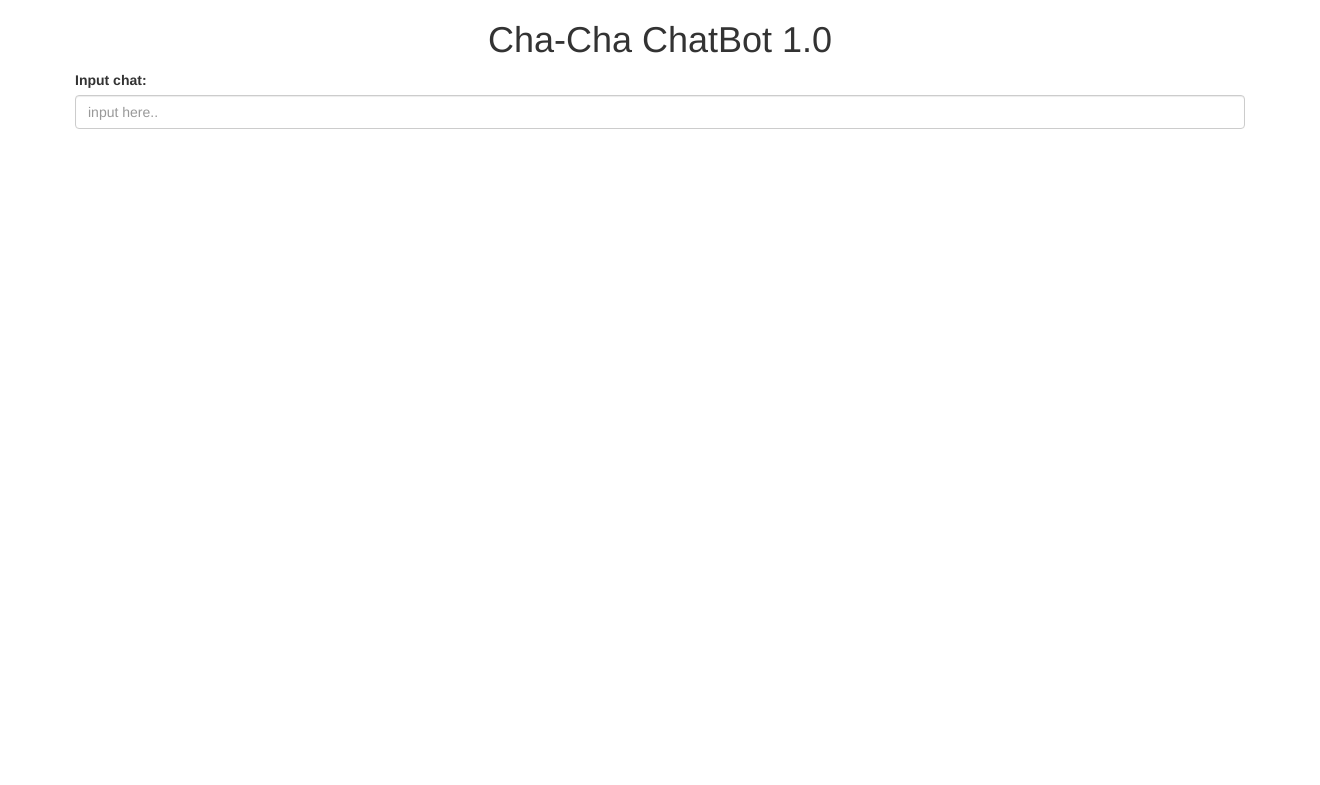
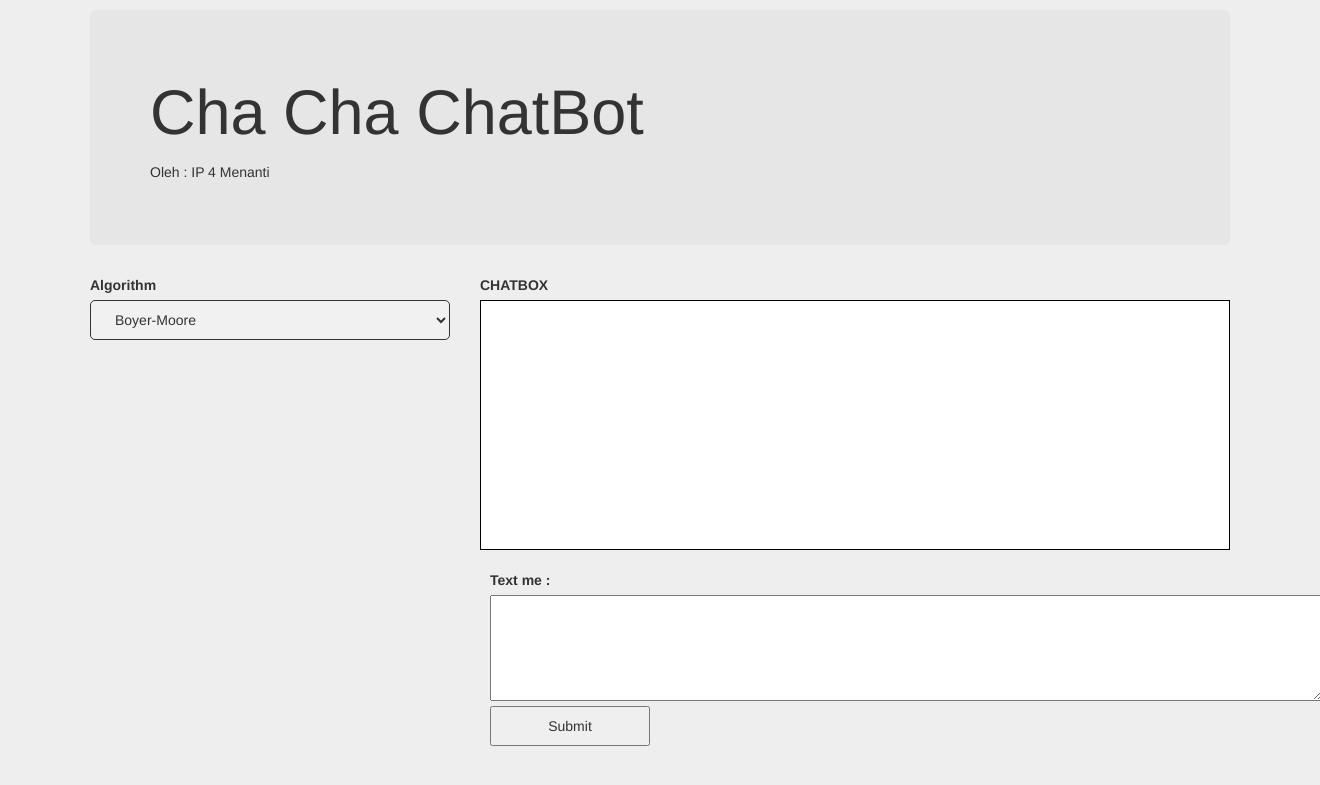
Before and after one commit to pandyakaa/Simple-ChatBot, a PHP site: page / in a window 1320 px wide. Shown: the top 785 px of the page. Run offline with PHP 8.4, Linux system fonts and the light colour scheme; some libraries are stand-ins or nearby versions.

Commit message:
temp program

```diff
--- a/BackEnd/index.php
+++ b/BackEnd/index.php
@@ -13,23 +13,34 @@
 	<script src="https://maxcdn.bootstrapcdn.com/bootstrap/3.3.7/js/bootstrap.min.js"></script>
 	<link rel="stylesheet" href="//cdn.jsdelivr.net/bootstrap.tagsinput/0.4.2/bootstrap-tagsinput.css" />
 	<script src="//cdn.jsdelivr.net/bootstrap.tagsinput/0.4.2/bootstrap-tagsinput.min.js"></script>
+    <link rel="stylesheet" type="text/css" media="screen" href="style.css" />
 </head>
+
 <body>
     <div class = "container">
-        <h1 class = "text-center">
-            Cha-Cha ChatBot 1.0
-        </h1>
+
+        <div class="jumbotron">
+            <h1 class="display-3">Cha Cha ChatBot</h1>
+            <p class="lead"></p>Oleh : IP 4 Menanti</p>
+        </div>
 
         <div class="row">
             <form action="<?php $_PHP_SELF ?>" method="POST">
-                    <label for="inputchat">Input chat:</label>
-					<input type="text" class="form-control" placeholder="input here.." id="input" name="inputbox">
+
+                <div class="col-md-4 col-sm-4">
+                    <label for="algorithmsel">Algorithm</label>
+                    <select class="select" id="select" form="main-form" name="algorithm">
+						<option>Boyer-Moore</option>
+						<option>KMP</option>
+						<option>Regex</option>
+					</select>
                     <br>
-            </form>
                 </div>
 
+                <div class="col-md-8 col-md-8">
+                    <label for="output">CHATBOX</label>
+                    <div class="outbox">
                         <?php
-
                             $url = 'http://127.0.0.1:5000/';
                             if (isset($_POST['inputbox']))
                                 {
@@ -51,5 +62,22 @@
                             }
                         ?>
                     </div>
+                    <br>
+                </div>
+
+                <div class="col-md-8 col-md-8">
+                    <div class="inputchat">
+                        <label for="inputchat">Text me : </label>
+                        <textarea input="text" name="inputbox" cols="100" rows="5"></textarea>
+                        <br>
+                    </div>
+                    <input type="submit" class="button_css">
+                </div>
+
+             </form>
+        </div>
+
+    </div>
 </body>
+
 </html>
--- /dev/null
+++ b/BackEnd/style.css
@@ -0,0 +1,43 @@
+.outbox
+    {
+        position: static;
+        width: 750px;
+        height: 250px;
+        background: white;
+        border: 1.5px solid;
+        border-color: rgb(0,0,0);
+        margin: 0;
+    }
+
+.inputchat
+    {
+        margin: 0px 0px 0px 400px;
+
+    }
+
+body
+    {
+        margin-top: 10px;
+        background-color: #EEEEEE;
+    }
+
+.jumbotron
+    {
+        background-color: rgb(230, 230, 230);
+    }
+
+.button_css
+    {
+        width: 160px;
+        height: 40px;
+        margin: 0px 0px 30px 400px;
+    }
+
+select
+    {
+        width: 100%;
+        padding: 10px 20px;
+        border: 1px solid;
+        border-radius: 5px;
+        background-color: #f1f1f1;
+    }
```
Lines whose indentation alone changed are shown as unchanged.
